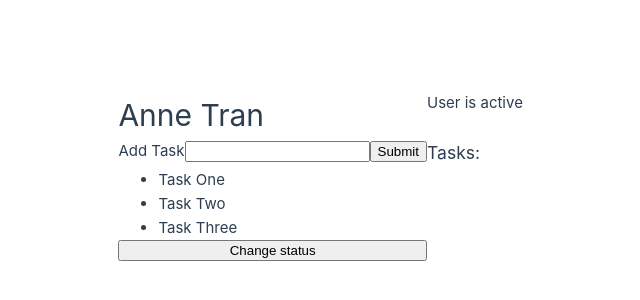
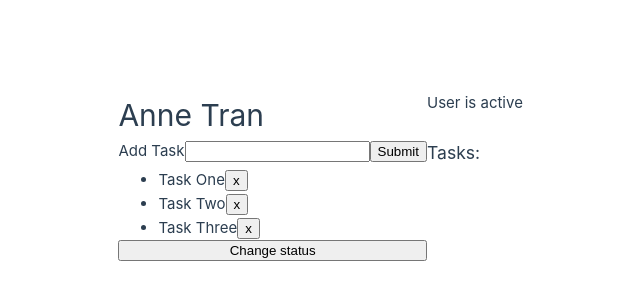
Before and after one commit to SherryPham/WorkLance, a Vue app in the folder work-lance/: page / in a window 1280 px wide. Shown: the part 224-524 px from the top of the page, without its empty margins (213-853 px from the left). Built offline with nearby package versions, Linux system fonts and the light colour scheme.

Commit message:
add task function

```diff
--- a/work-lance/src/App.vue
+++ b/work-lance/src/App.vue
@@ -16,7 +16,12 @@ const toggleStatus = () => {
   }
 };
 
-const addTask = () => {};
+const addTask = () => {
+  if (newTask.value.trim() !== "") {
+    tasks.value.push(newTask.value);
+    newTask.value = "";
+  }
+};
 </script>
 
 <template>
@@ -33,7 +38,10 @@ const addTask = () => {};
 
   <h3>Tasks:</h3>
   <ul>
-    <li v-for="task in tasks" :key="task">{{ task }}</li>
+    <li v-for="(task, index) in tasks" :key="task">
+      <span>{{ task }}</span>
+      <button @click="deleteTask()">x</button>
+    </li>
   </ul>
   <br />
   <!-- <button v-on:click="toggleStatus">Change status</button> -->
```
